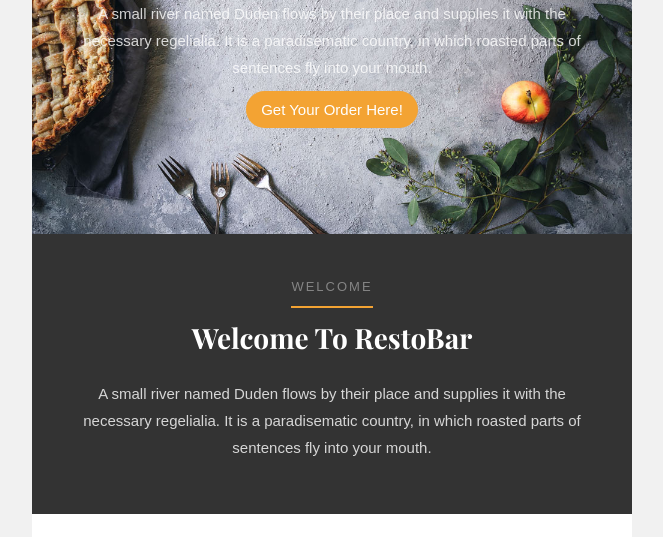
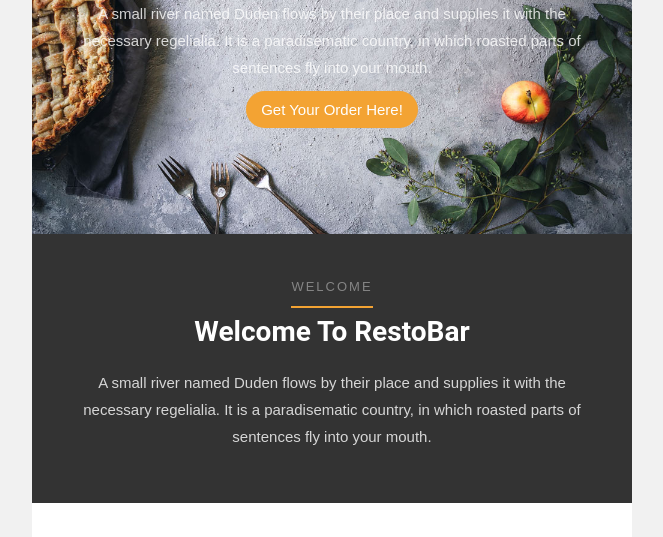
Before and after one commit to marouane1206/Mailchimp, a plain HTML site: page email-templates/1/index.html in a window 1280 px wide. Shown: the part 250-787 px from the top of the page, without its empty margins (308-971 px from the left). Drawn offline with nearby package versions, Linux system fonts and the light colour scheme; a web font is replaced by a local one.

Commit message:
fixed the font family issue

```diff
--- a/email-templates/1/index.html
+++ b/email-templates/1/index.html
@@ -234,7 +234,7 @@
 }
 .heading-section-white h2{
 	font-size: 28px;
-	font-family:
+	font-family: "Roboto";
 	line-height: 1;
 	padding-bottom: 0;
 }
```
